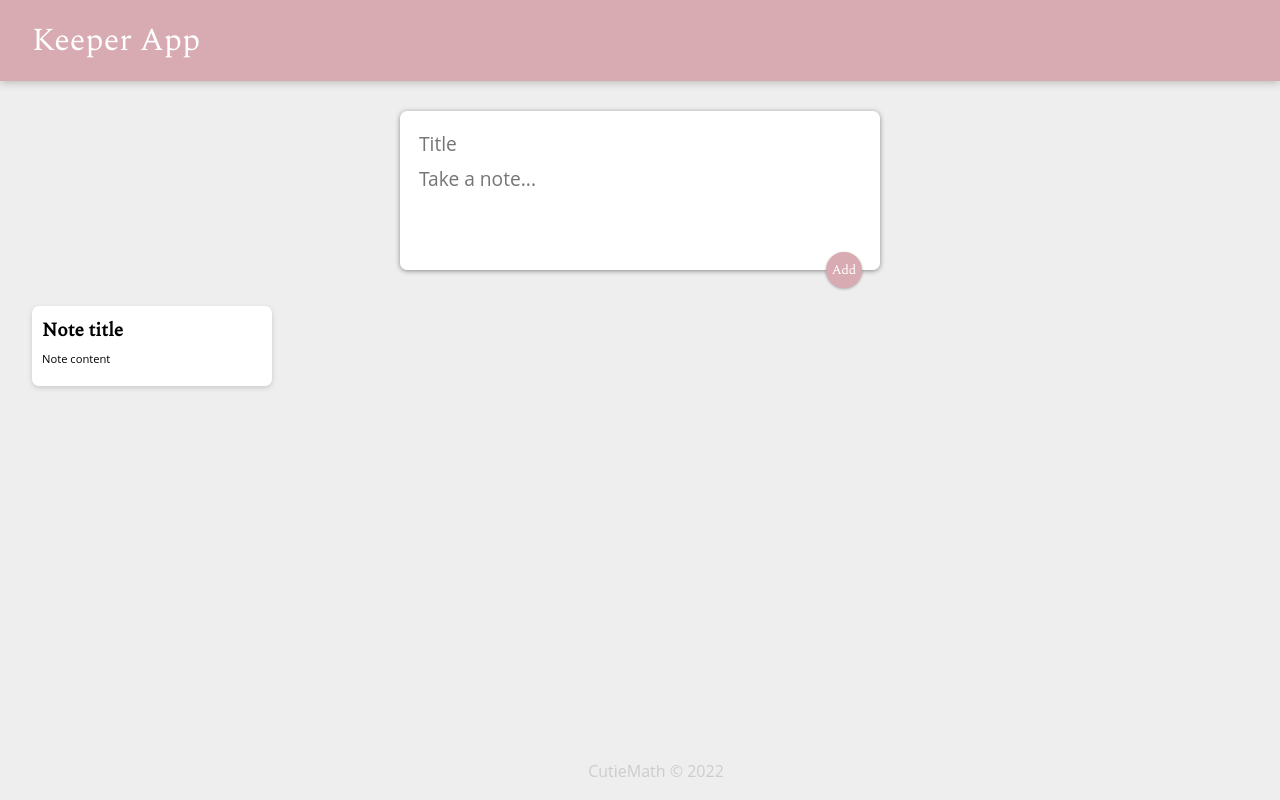
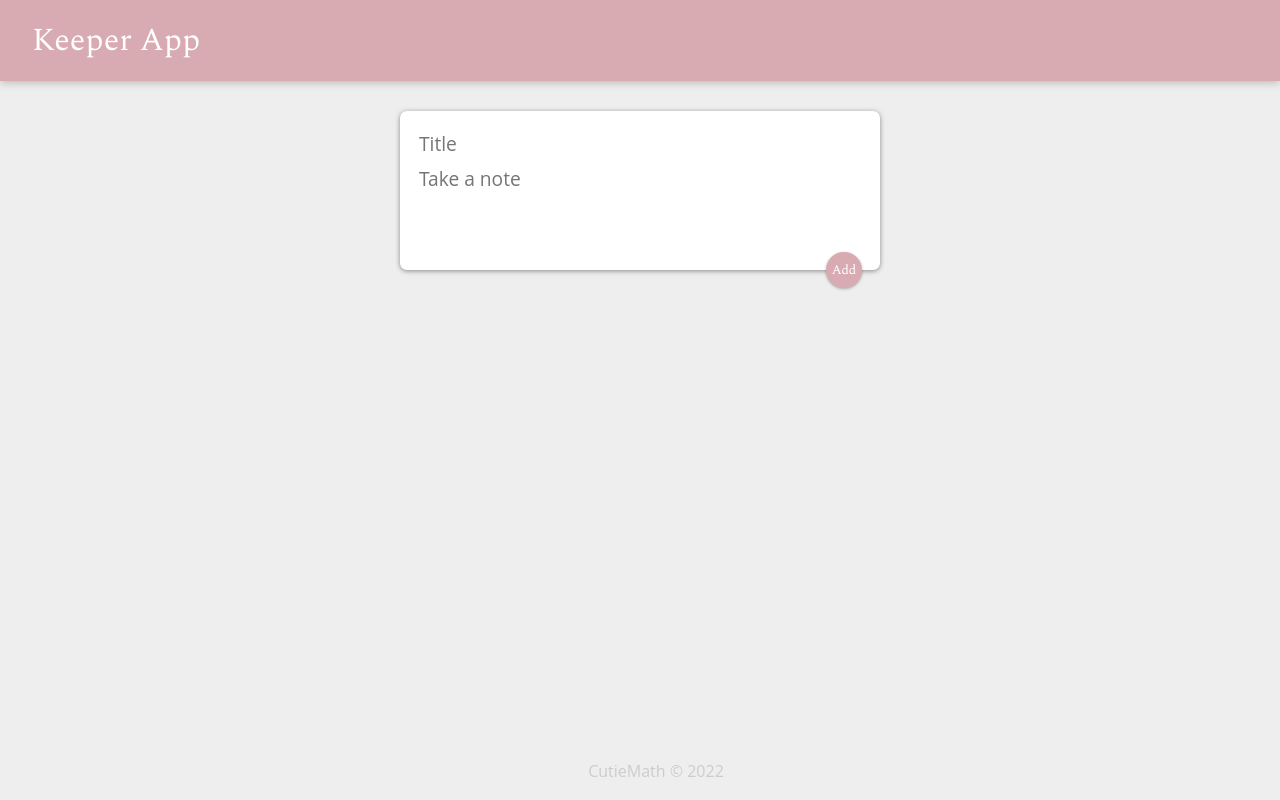
Before and after one commit to CutieMath/ReactApp, a React (Create React App) app: page / in a window 1280 px wide. Built offline with nearby package versions, Linux system fonts and the light colour scheme.

Commit message:
finish function to add note

```diff
--- a/src/components/App.js
+++ b/src/components/App.js
@@ -1,17 +1,29 @@
-import React from "react";
+import React, { useState } from "react";
 import Header from "./Header";
 import Footer from "./Footer";
 import Note from "./Note";
-import notes from "../notes";
 import CreateArea from "./CreateArea";
 
 
 function App(){
+
+    const [notes, setNotes] = useState([]);
+
+    function addNote(newNote){
+        setNotes(prevNotes => {
+            return [...prevNotes, newNote];
+        })
+    }
+
     return (
         <div>
             <Header />
-            <CreateArea />
-            <Note key={1} title="Note title" content="Note content" />
+            <CreateArea onAdd={addNote} />
+            {notes.map((noteItem) => {
+                return <Note
+                title={noteItem.title}
+                content={noteItem.content} />
+            })}
             <Footer />
         </div>
     );
--- a/src/components/CreateArea.js
+++ b/src/components/CreateArea.js
@@ -1,12 +1,33 @@
-import React from "react";
+import React, { useState } from "react";
 
-function CreateArea() {
+function CreateArea(props) {
+
+  const [note, setNote] = useState({
+    title:"",
+    content:""
+  })
+
+  function handleChange(event){
+    const {name, value} = event.target;
+    setNote(prevNote => {
+      return {
+        ...prevNote,
+        [name]:value
+      }
+    })
+  }
+
+  function submitNote(event){
+    props.onAdd(note)
+    event.preventDefault();
+  }
+
   return (
     <div>
       <form>
-        <input name="title" placeholder="Title" />
-        <textarea name="content" placeholder="Take a note..." rows="3" />
-        <button>Add</button>
+        <input name="title" onChange={handleChange} value={note.title} placeholder="Title"/>
+        <textarea name="content" onChange={handleChange} value={note.content} placeholder="Take a note" rows="3" />
+        <button onClick={submitNote}>Add</button>
       </form>
     </div>
   );
--- a/src/notes.js
+++ /dev/null
@@ -1,28 +0,0 @@
-const notes = [
-    {
-      key: 1,
-      title: "Delegation",
-      content:
-        "Q. How many programmers does it take to change a light bulb? A. None – It’s a hardware problem"
-    },
-    {
-      key: 2,
-      title: "Loops",
-      content:
-        "How to keep a programmer in the shower forever. Show him the shampoo bottle instructions: Lather. Rinse. Repeat."
-    },
-    {
-      key: 3,
-      title: "Arrays",
-      content:
-        "Q. Why did the programmer quit his job? A. Because he didn't get arrays."
-    },
-    {
-      key: 4,
-      title: "Hardware vs. Software",
-      content:
-        "What's the difference between hardware and software? You can hit your hardware with a hammer, but you can only curse at your software."
-    }
-  ];
-
-  export default notes;
```
